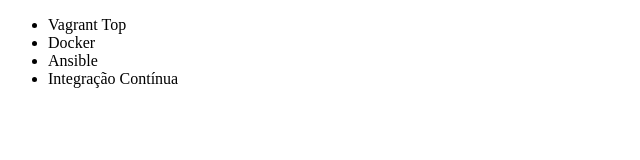
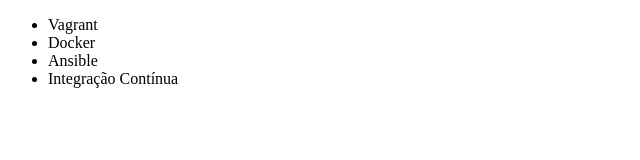
Before and after one commit to Caron-Thomas/LetsCode-git, a plain HTML site: page index.html in a window 1280 px wide. Shown: the full height of the page, 0-640 px from the left. Drawn offline with Linux system fonts and the light colour scheme.

Commit message:
limpado o top nas opções

```diff
--- a/index.html
+++ b/index.html
@@ -6,7 +6,7 @@
 </head>
 <body>
     <ul>
-        <li>Vagrant Top</li>
+        <li>Vagrant</li>
         <li>Docker</li>
         <li>Ansible</li>
         <li>Integração Contínua</li>
```
